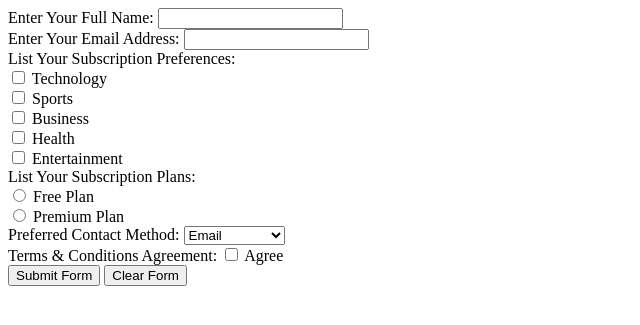
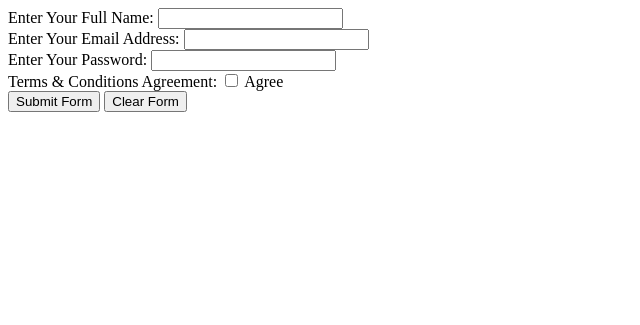
Before and after one commit to MichaelBishoper/Server_Side, a PHP site: page /login.php in a window 1280 px wide. Shown: the top 325 px of the page, without its empty margins (0-640 px from the left). Run offline with PHP 8.4, Linux system fonts and the light colour scheme.

Commit message:
changes pls help pushhhhhh
helep

```diff
--- a/BetterHealth/html/login.php
+++ b/BetterHealth/html/login.php
@@ -38,29 +38,11 @@ unset($_SESSION['old'], $_SESSION['errors']);
     <input name="email" type="email" value="<?php echo htmlspecialchars($email); ?>">
     <br>
 
-    <label>List Your Subscription Preferences:</label><br>
-    <?php
-    $topics = ["technology", "sports", "business", "health", "entertainment"];
-    foreach ($topics as $topic) {
-        $checked = in_array($topic, $preferences) ? "checked" : "";
-        echo "<input name='preferences[]' type='checkbox' value='$topic' $checked> <label>" . ucfirst($topic) . "</label><br>";
-    }
-    ?>
-
-    <label>List Your Subscription Plans:</label><br>
-    <input type="radio" name="subscriptionPlan" value="free" id="free" <?php if ($subscriptionPlan === "free") echo "checked"; ?>>
-    <label for="free">Free Plan</label><br>
-    <input type="radio" name="subscriptionPlan" value="premium" id="premium" <?php if ($subscriptionPlan === "premium") echo "checked"; ?>>
-    <label for="premium">Premium Plan</label>
+    <label for="email">Enter Your Password:</label>
+    <input name="password" type="password" value="<?php echo htmlspecialchars($email); ?>">
     <br>
 
-    <label for="contactMethod">Preferred Contact Method:</label>
-    <select name="contactMethod">
-      <option value="Email" <?php if ($contactMethod === "Email") echo "selected"; ?>>Email</option>
-      <option value="SMS" <?php if ($contactMethod === "SMS") echo "selected"; ?>>SMS</option>
-      <option value="Email & SMS" <?php if ($contactMethod === "Email & SMS") echo "selected"; ?>>Email & SMS</option>
-    </select>
-    <br>
+
 
     <label for="termsAgreement">Terms & Conditions Agreement:</label>
     <input name="termsAgreement" type="checkbox" value="accepted" <?php if ($termsAgreement) echo "checked"; ?>>
```
Also changed, not shown: BetterHealth/html/Action.php (+10 -10 lines).
